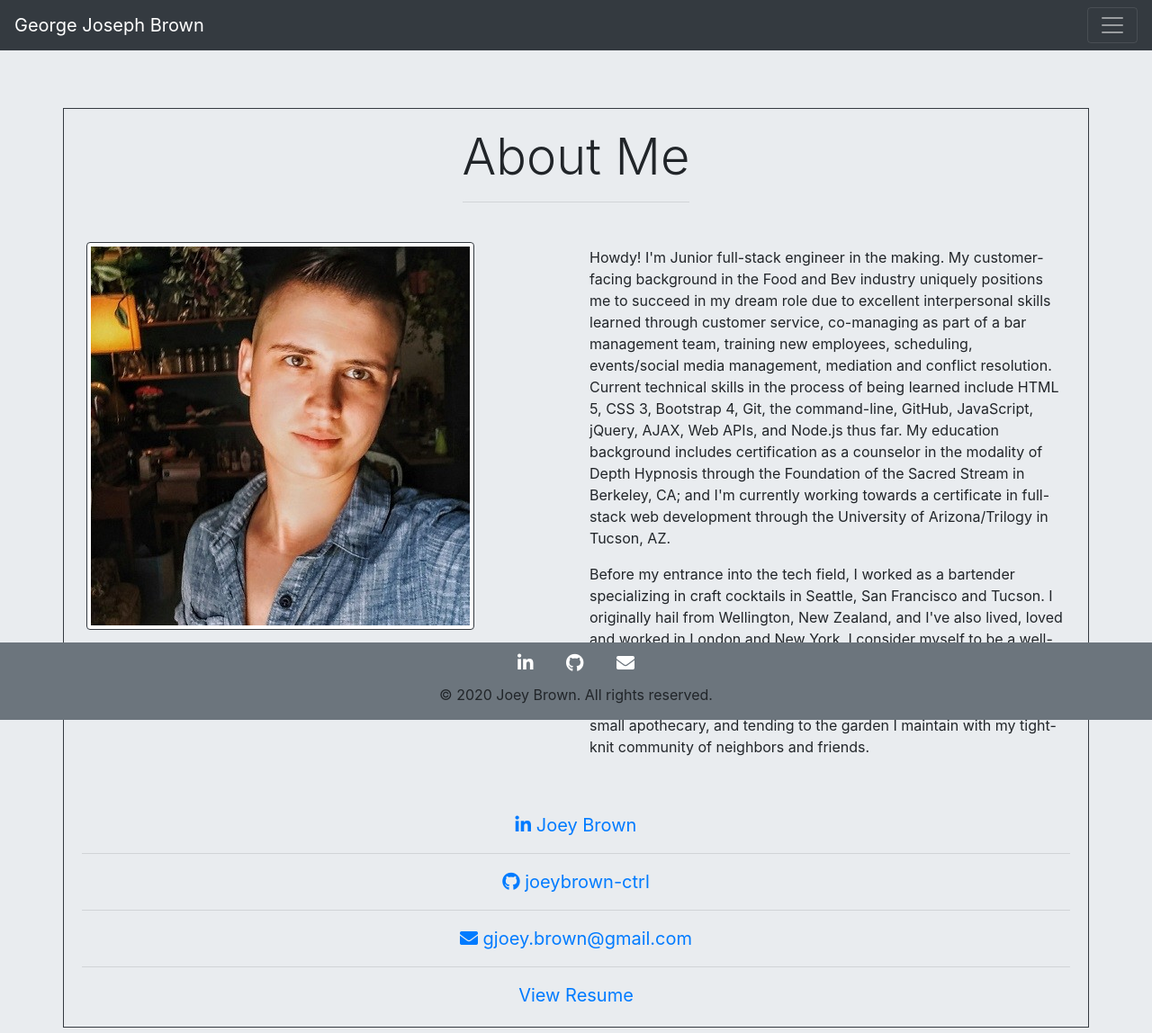
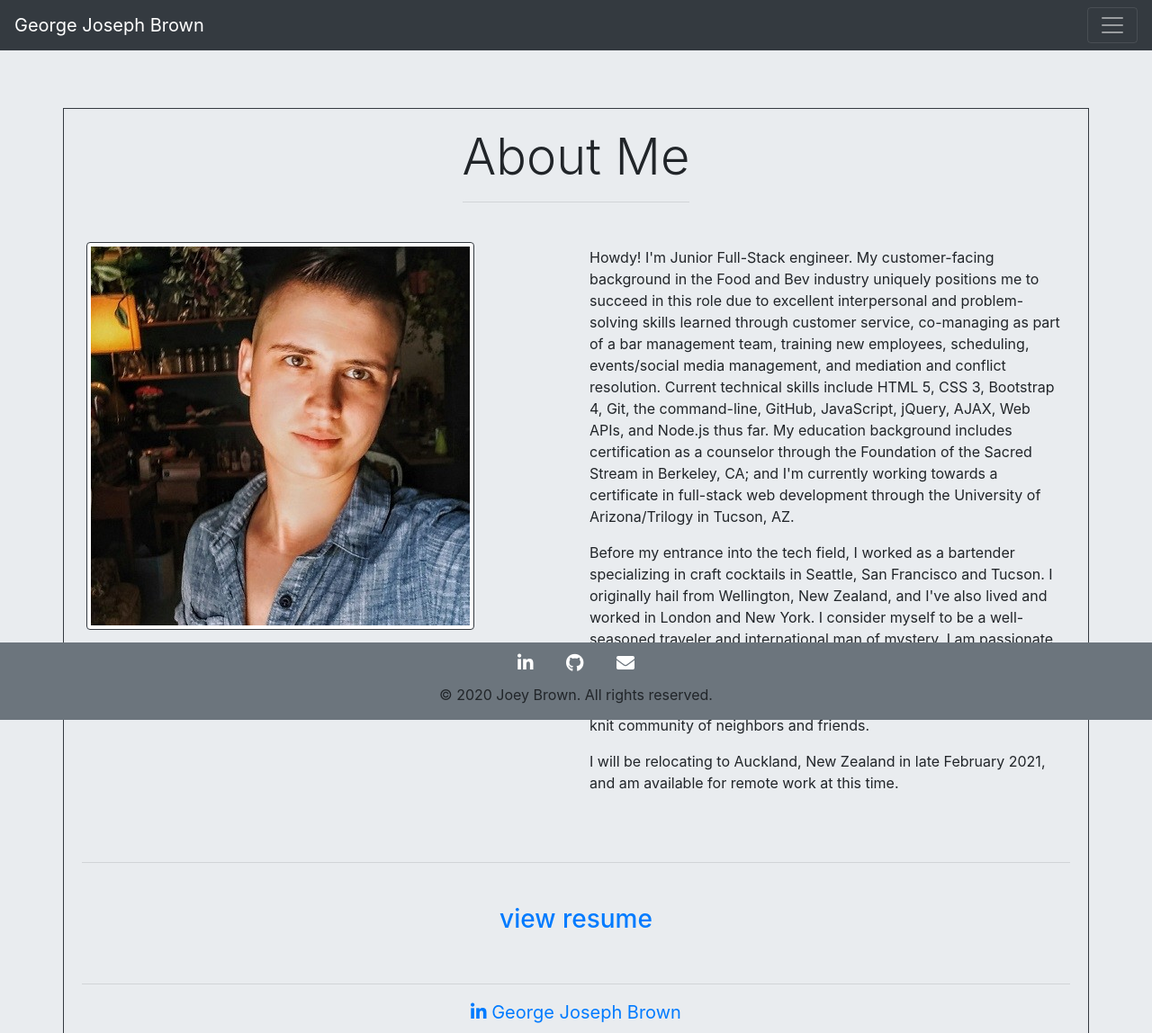
Before and after one commit to joeybrown-ctrl/joeybrown-ctrl.github.io, a plain HTML site: page index.html in a window 1280 px wide. Shown: the top 1148 px of the page at 90% size. Drawn offline with nearby package versions, Linux system fonts and the light colour scheme.

Commit message:
added new images, tightened up index.html, deleted nav links to contact page.

```diff
--- a/index.html
+++ b/index.html
@@ -32,9 +32,6 @@
                 <li class="nav-item">
                     <a class="nav-link" href="portfolio.html">Portfolio</a>
                 </li>
-                <li class="nav-item">
-                    <a class="nav-link" href="contact.html">Contact</a>
-                </li>
             </ul>
         </div>
     </nav>
@@ -60,20 +57,16 @@
 
                 <div class="col-sm-12 col-md-6" style="padding-right: 20px; padding-top: 5px;">
                     <p>
-                        Howdy! I'm Junior full-stack engineer in the making. My customer-facing background in
-                        the Food and Bev industry uniquely positions me to succeed in my dream role due to excellent
-                        interpersonal skills learned through customer service, co-managing as part of a bar
+                        Howdy! I'm Junior Full-Stack engineer. My customer-facing background in
+                        the Food and Bev industry uniquely positions me to succeed in this role due to excellent
+                        interpersonal and problem-solving skills learned through customer service, co-managing as part of a bar
                         management
                         team, training new employees, scheduling,
-                        events/social media management, mediation and conflict resolution. Current technical skills
-                        in
-                        the
-                        process of being learned include HTML 5, CSS 3, Bootstrap 4, Git, the command-line, GitHub,
+                        events/social media management, and mediation and conflict resolution. Current technical skills
+                        include HTML 5, CSS 3, Bootstrap 4, Git, the command-line, GitHub,
                         JavaScript, jQuery,
                         AJAX, Web APIs, and Node.js thus far. My education background includes certification as a
-                        counselor in the modality of
-                        Depth
-                        Hypnosis through the Foundation of the Sacred Stream in
+                        counselor through the Foundation of the Sacred Stream in
                         Berkeley, CA; and I'm currently working towards a certificate in full-stack web development
                         through the
                         University of Arizona/Trilogy in Tucson, AZ.
@@ -82,14 +75,18 @@
                         Before my entrance into the tech field, I worked as a bartender specializing in craft
                         cocktails in Seattle, San Francisco and Tucson. I originally hail from Wellington, New
                         Zealand,
-                        and I've also lived, loved
-                        and worked in London and New York. I consider myself to be a well-seasoned traveler and
+                        and I've also lived and worked in London and New York. I consider myself to be a well-seasoned
+                        traveler and
                         international man of mystery. I am
                         passionate about understanding both people and systems. In my spare time, I can be found
                         cooking
                         delicious meals, making herbal
                         potions with my small apothecary, and tending to the garden I maintain with my tight-knit
                         community of neighbors and friends.
+                    </p>
+                    <p>
+                        I will be relocating to Auckland, New Zealand in late February 2021, and am available for remote
+                        work at this time.
                     </p>
                 </div>
             </div>
@@ -98,10 +95,16 @@
 
             <div class="row justify-content-center" style="padding-bottom: 20px; padding-top: 20px;">
                 <div class="col text-center">
+                    <hr>
+                    <div><a href="/images/Resume (6).pdf" class="btn-floating btn-lg" role="button" target="_blank">
+                            <h3>view resume</h3>
+                        </a>
+                        <hr>
+                    </div>
                     <div><a href="https://www.linkedin.com/in/george-joseph-brown-97677a1a8/"
                             class="btn-floating btn-lg btn-li" role="button" target="_blank"><i
                                 class="fab fa-linkedin-in"></i>
-                            Joey Brown</a>
+                            George Joseph Brown</a>
                     </div>
                     <hr>
 
@@ -116,11 +119,7 @@
                             gjoey.brown@gmail.com</a>
                     </div>
 
-                    <hr>
-                    <div><a href="/images/Resume (6).pdf" class="btn-floating btn-lg" role="button" target="_blank">
-                            View Resume
-                        </a>
-                    </div>
+
                 </div>
             </div>
 
```
Also changed, not shown: contact.html (+2 -2 lines), portfolio.html (+1 -4 lines), images/new-aboutme.png (added), images/new-folio-pic.png (added), 1 other file.
